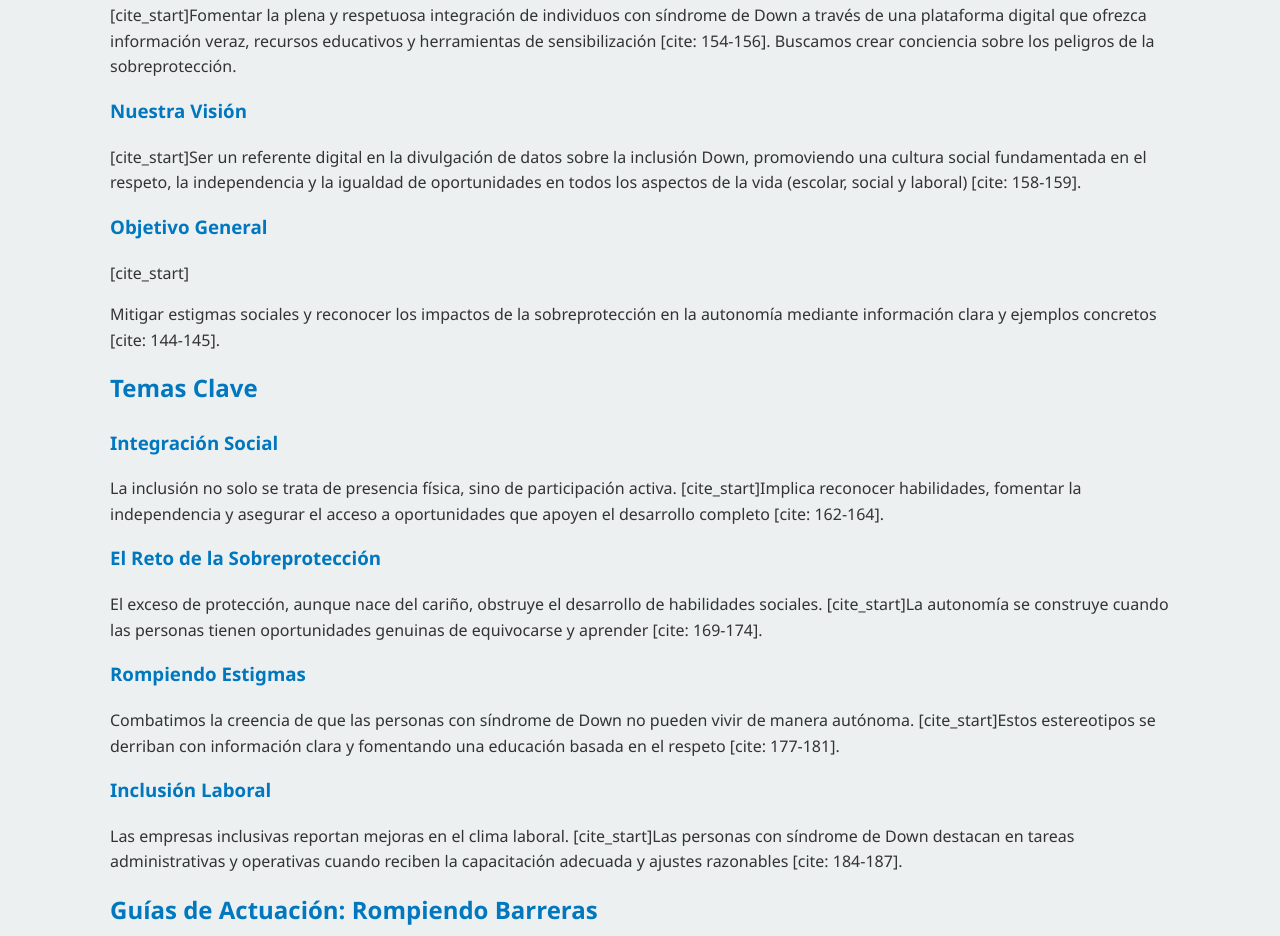
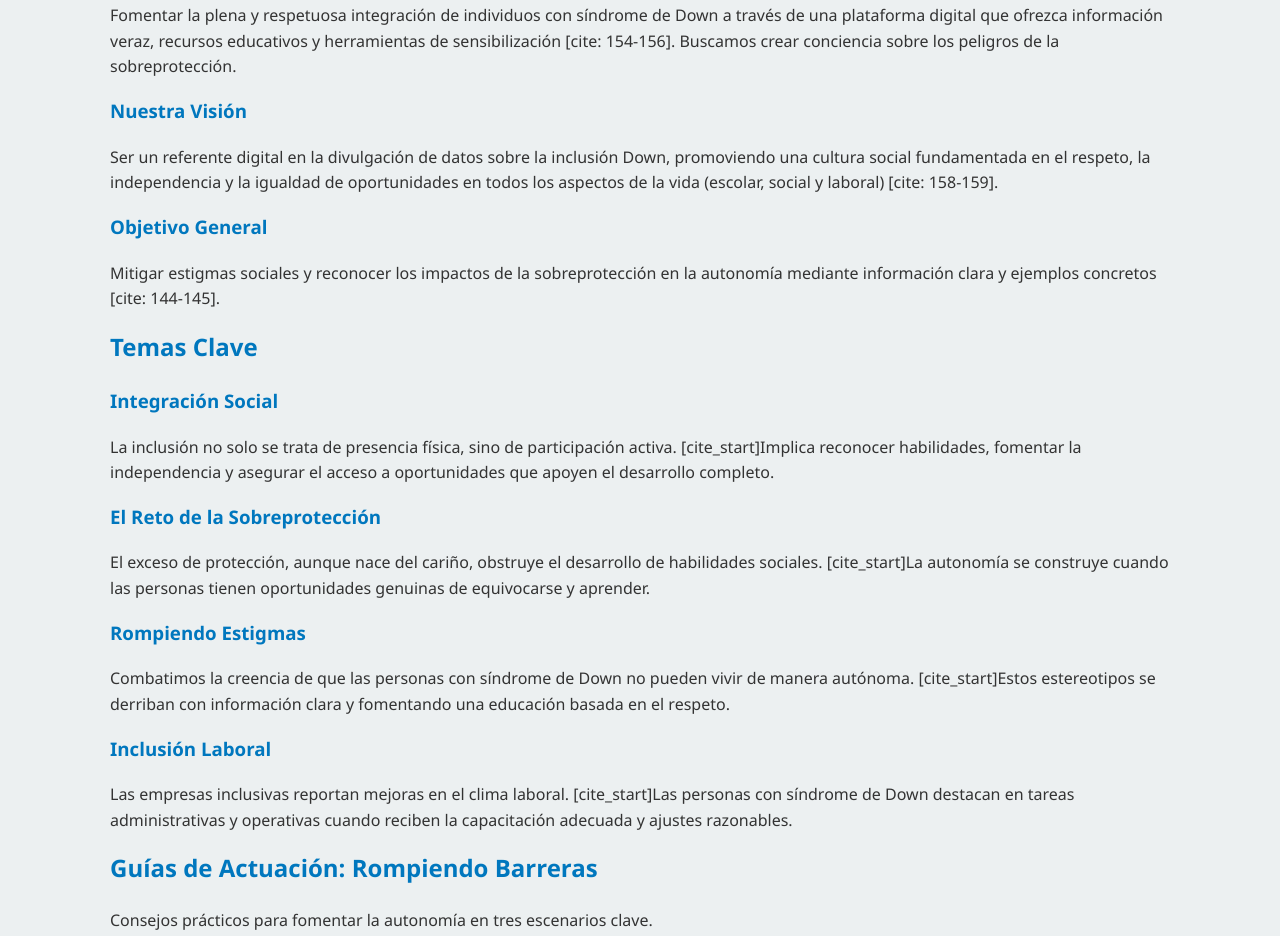
Before and after one commit to diansoga2352008-beep/PRO-T21, a plain HTML site: page index.html in a window 1280 px wide. Shown: the part 467-1403 px from the top of the page. Drawn offline with Linux system fonts and the light colour scheme.

Commit message:
Update index.html

```diff
--- a/index.html
+++ b/index.html
@@ -39,20 +39,20 @@
             <div class="mv-card">
                 <h3>Nuestra Misión</h3>
                 <p>
-                    [cite_start]Fomentar la plena y respetuosa integración de individuos con síndrome de Down a través de una plataforma digital que ofrezca información veraz, recursos educativos y herramientas de sensibilización [cite: 154-156]. Buscamos crear conciencia sobre los peligros de la sobreprotección.
+                    Fomentar la plena y respetuosa integración de individuos con síndrome de Down a través de una plataforma digital que ofrezca información veraz, recursos educativos y herramientas de sensibilización [cite: 154-156]. Buscamos crear conciencia sobre los peligros de la sobreprotección.
                 </p>
             </div>
             <div class="mv-card">
                 <h3>Nuestra Visión</h3>
                 <p>
-                    [cite_start]Ser un referente digital en la divulgación de datos sobre la inclusión Down, promoviendo una cultura social fundamentada en el respeto, la independencia y la igualdad de oportunidades en todos los aspectos de la vida (escolar, social y laboral) [cite: 158-159].
+                    Ser un referente digital en la divulgación de datos sobre la inclusión Down, promoviendo una cultura social fundamentada en el respeto, la independencia y la igualdad de oportunidades en todos los aspectos de la vida (escolar, social y laboral) [cite: 158-159].
                 </p>
             </div>
         </div>
         <div class="container">
             <div class="objective-banner">
                 <h3>Objetivo General</h3>
-                [cite_start]<p>Mitigar estigmas sociales y reconocer los impactos de la sobreprotección en la autonomía mediante información clara y ejemplos concretos [cite: 144-145].</p>
+                <p>Mitigar estigmas sociales y reconocer los impactos de la sobreprotección en la autonomía mediante información clara y ejemplos concretos [cite: 144-145].</p>
             </div>
         </div>
     </section>
@@ -65,28 +65,28 @@
                 <article class="card">
                     <h3>Integración Social</h3>
                     <p>
-                        La inclusión no solo se trata de presencia física, sino de participación activa. [cite_start]Implica reconocer habilidades, fomentar la independencia y asegurar el acceso a oportunidades que apoyen el desarrollo completo [cite: 162-164].
+                        La inclusión no solo se trata de presencia física, sino de participación activa. [cite_start]Implica reconocer habilidades, fomentar la independencia y asegurar el acceso a oportunidades que apoyen el desarrollo completo.
                     </p>
                 </article>
 
                 <article class="card">
                     <h3>El Reto de la Sobreprotección</h3>
                     <p>
-                        El exceso de protección, aunque nace del cariño, obstruye el desarrollo de habilidades sociales. [cite_start]La autonomía se construye cuando las personas tienen oportunidades genuinas de equivocarse y aprender [cite: 169-174].
+                        El exceso de protección, aunque nace del cariño, obstruye el desarrollo de habilidades sociales. [cite_start]La autonomía se construye cuando las personas tienen oportunidades genuinas de equivocarse y aprender.
                     </p>
                 </article>
 
                 <article class="card">
                     <h3>Rompiendo Estigmas</h3>
                     <p>
-                        Combatimos la creencia de que las personas con síndrome de Down no pueden vivir de manera autónoma. [cite_start]Estos estereotipos se derriban con información clara y fomentando una educación basada en el respeto [cite: 177-181].
+                        Combatimos la creencia de que las personas con síndrome de Down no pueden vivir de manera autónoma. [cite_start]Estos estereotipos se derriban con información clara y fomentando una educación basada en el respeto.
                     </p>
                 </article>
 
                 <article class="card">
                     <h3>Inclusión Laboral</h3>
                     <p>
-                        Las empresas inclusivas reportan mejoras en el clima laboral. [cite_start]Las personas con síndrome de Down destacan en tareas administrativas y operativas cuando reciben la capacitación adecuada y ajustes razonables [cite: 184-187].
+                        Las empresas inclusivas reportan mejoras en el clima laboral. [cite_start]Las personas con síndrome de Down destacan en tareas administrativas y operativas cuando reciben la capacitación adecuada y ajustes razonables.
                     </p>
                 </article>
 
@@ -171,8 +171,8 @@
     <section class="limitations">
         <div class="container">
             <h3>Alcance del Proyecto</h3>
-            <p>PRO T21 brinda información confiable para promover la reflexión social. [cite_start]Es un recurso accesible para apoyar la comprensión y el respeto [cite: 124-126].</p>
-            <p class="nota"><strong>Nota Importante:</strong> Esta página web no funciona como plataforma terapéutica ni reemplaza la orientación profesional especializada. [cite_start]Tampoco es una bolsa de trabajo directa [cite: 127-128].</p>
+            <p>PRO T21 brinda información confiable para promover la reflexión social. Es un recurso accesible para apoyar la comprensión y el respeto [cite: 124-126].</p>
+            <p class="nota"><strong>Nota Importante:</strong> Esta página web no funciona como plataforma terapéutica ni reemplaza la orientación profesional especializada. Tampoco es una bolsa de trabajo directa.</p>
         </div>
     </section>
 
@@ -182,4 +182,5 @@
     </footer>
 
 </body>
+
 </html>
```
